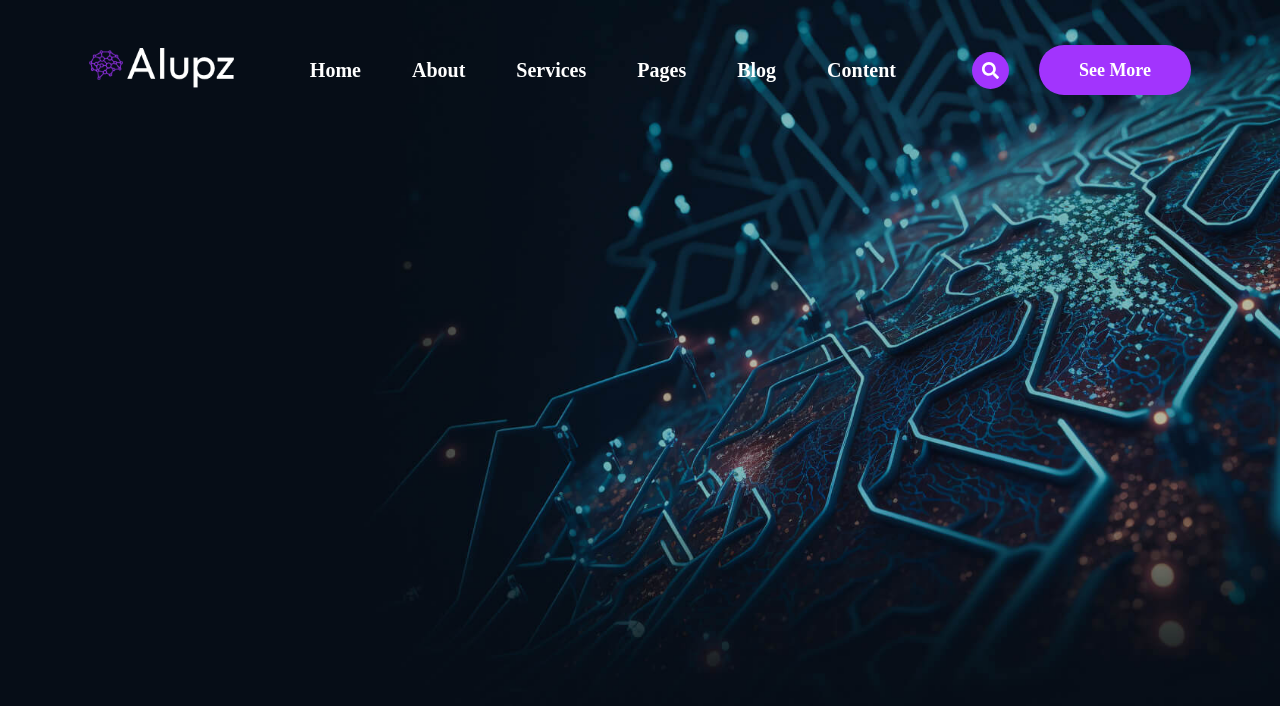
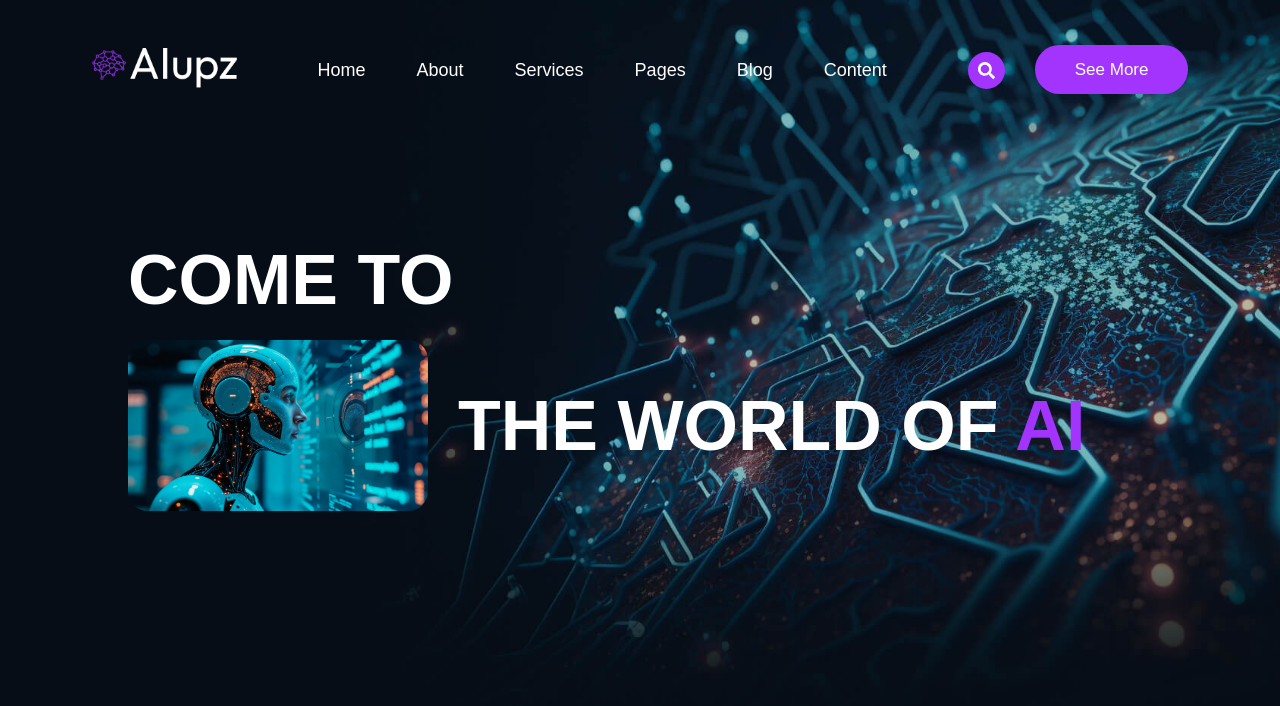
Before and after one commit to Jawad-Nassiri/alupz-project, a React (Create React App) app: page / in a window 1280 px wide. Shown: the top 706 px of the page. Built offline with nearby package versions, Linux system fonts and the light colour scheme.

Commit message:
add hero section with image and heading layout

```diff
--- a/src/components/Header/Header.css
+++ b/src/components/Header/Header.css
@@ -1,5 +1,46 @@
 .header {
-    height: 100vh;
-    background-repeat: no-repeat;
-    background-size: cover;
+  height: 100vh;
+  background-repeat: no-repeat;
+  background-size: cover;
+  position: relative;
 }
+
+.hero {
+  display: flex;
+  flex-direction: column;
+  color: #fff;
+  padding-top: 100px;
+  text-transform: uppercase;
+  position: absolute;
+  left: 10%;
+}
+
+.title {
+  font-size: 70px;
+  font-weight: 700;
+  margin-bottom: 20px;
+}
+
+.subtitle {
+  display: flex;
+  align-items: center;
+  justify-content: center;
+  gap: 30px;
+}
+
+.subtitle img {
+  width: 300px;
+  height: auto;
+  border-radius: 20px;
+}
+
+.subtitle h1 {
+  font-size: 70px;
+  font-weight: 700;
+  margin: 0;
+  text-align: left;
+}
+
+.subtitle h1 span {
+  color: #a234fd;
+}
--- a/src/components/Header/Header.jsx
+++ b/src/components/Header/Header.jsx
@@ -1,11 +1,24 @@
-import headerBanner from "../../images/header-banner.jpg";
+import headerBanner from "../../images/header/header-banner.jpg";
+import headerSubBanner from "../../images/header/header-subbanner.jpg";
 import "./Header.css";
 import Nav from "./Nav";
 
 export default function Header() {
   return (
     <div className="header" style={{ backgroundImage: `url(${headerBanner})` }}>
+
       <Nav />
+      <div className="hero">
+        <h1 className="title">Come to</h1>
+
+        <div className="subtitle">
+          <img src={headerSubBanner} alt="AI" />
+          <h1>
+            The world of <span>AI</span>
+          </h1>
+        </div>
+      </div>
+
     </div>
   );
 }
--- a/src/components/Header/Nav.css
+++ b/src/components/Header/Nav.css
@@ -1,6 +1,8 @@
 .container {
   width: 100%;
   padding: 30px 60px;
+  position: sticky;
+  top: 0;
 }
 
 .nav {
@@ -24,11 +26,11 @@
 .nav-link {
   text-decoration: none;
   color: #fff;
-  font-weight: 600;
-  font-size: 20px;
+  font-weight: 500;
+  font-size: 18px;
   padding: 10px 18px;
   transition: all 0.4s ease;
-  border-radius: 10px;
+  border-radius: 25px;
 }
 
 .nav-link:hover {
@@ -57,8 +59,8 @@
 .see-more--link {
   text-decoration: none;
   color: #fff;
-  font-weight: 600;
-  font-size: 18px;
+  font-weight: 500;
+  font-size: 17px;
   padding: 15px 40px;
   background-color: #a234fd;
   border-radius: 30px;
--- a/src/index.css
+++ b/src/index.css
@@ -3,3 +3,7 @@
   padding: 0;
   box-sizing: border-box;
 }
+
+body {
+  font-family: "Poppins", sans-serif;
+}
```
Also changed, not shown: src/images/header/header-banner.jpg (renamed from src/images/header-banner.jpg), src/images/header/header-subbanner.jpg (added).
